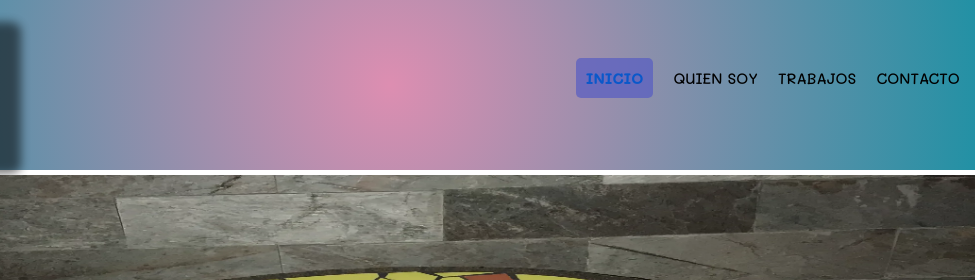
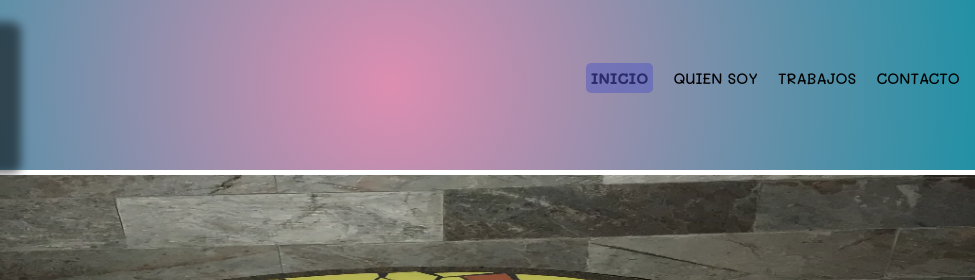
Before and after one commit to AndreaBarreiro/ArteRox, a plain HTML site: page index.html in a window 1280 px wide. In both pictures the pointer is over the link 876 px from the left and 77 px from the top of the page. Shown: the top 280 px of the page, 250-1225 px from the left. Drawn offline with nearby package versions, Linux system fonts and the light colour scheme; files whose address does not match are found by name; a web font is replaced by a local one.

Commit message:
modif stilos enlaces

```diff
--- a/css/stylo.css
+++ b/css/stylo.css
@@ -64,10 +64,11 @@ header nav ul li a {
 }
 
 header nav ul li a:hover {
-   background-color: #555bc3af;
+   background-color: #555bc386;
    font-weight: bold;
    border-radius: 0.5rem;
-   padding: 1rem;
+   padding: 0.5rem;
+   color: rgba(32, 32, 94, 0.87);
 }
 
 .logo {
```
